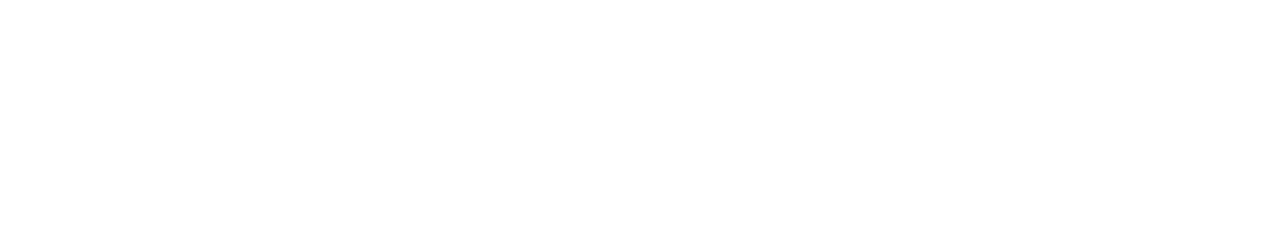
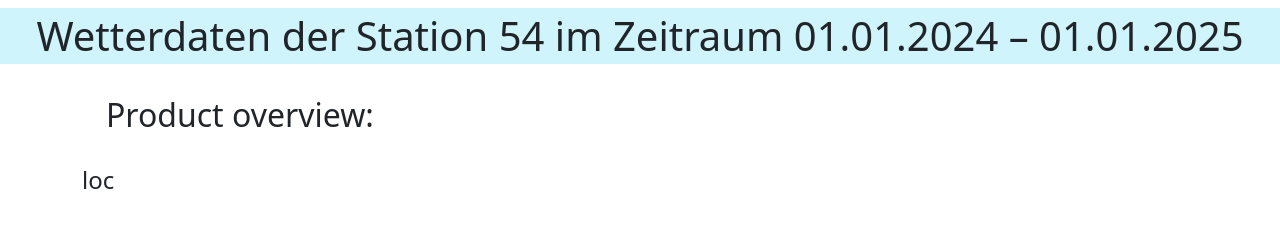
Before and after one commit to Clemens-Elch/Web-Applikation-Geosphere, a website: page index.html in a window 1280 px wide. Drawn offline with nearby package versions, Linux system fonts and the light colour scheme.

Commit message:
update main and ready

```diff
--- a/index.html
+++ b/index.html
@@ -8,12 +8,32 @@
     <!-- Latest compiled JavaScript -->
     <script src="https://cdn.jsdelivr.net/npm/bootstrap@5.3.3/dist/js/bootstrap.bundle.min.js"></script>
 
+    <script src="index.js"></script>
+
+
     <title>Index</title>
 
 </head>
 
 <body>
 
+<div class="container-fluid bg-info-subtle text-center">
+    <h1 class="m-2 p-1">Wetterdaten der Station 54 im Zeitraum 01.01.2024 – 01.01.2025</h1>
+</div>
+
+
+<div class="container">
+    <h2 class="p-4">
+        Product overview:
+    </h2>
+    <div id="details-list" class="">
+        <div class="row">
+            <div class="col-md-2 mb-2">
+                <h4>loc</h4>
+            </div>
+        </div>
+    </div>
+</div>
 
 
 </body>
```
Also changed, not shown: index.js (added).
